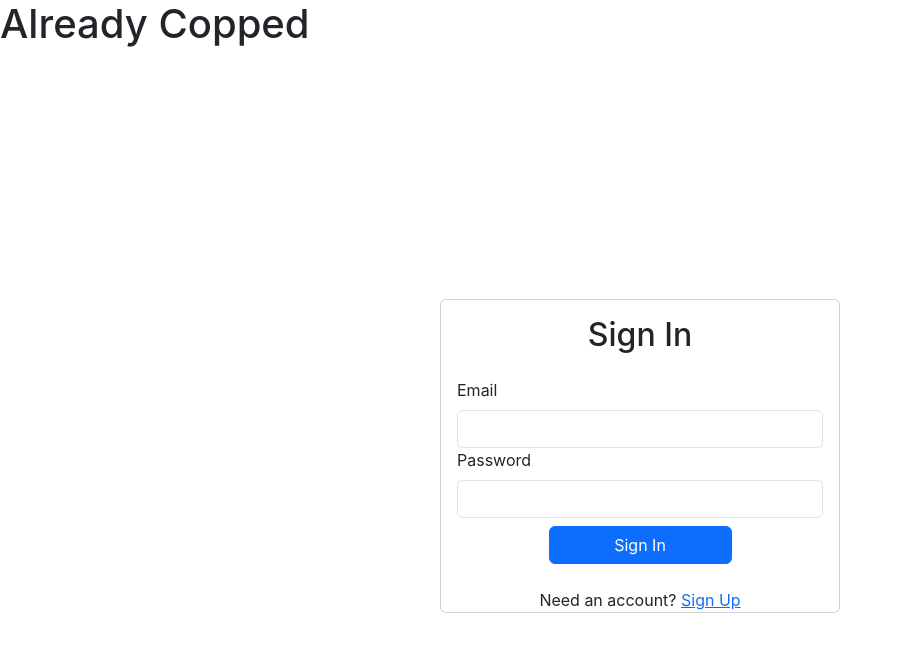
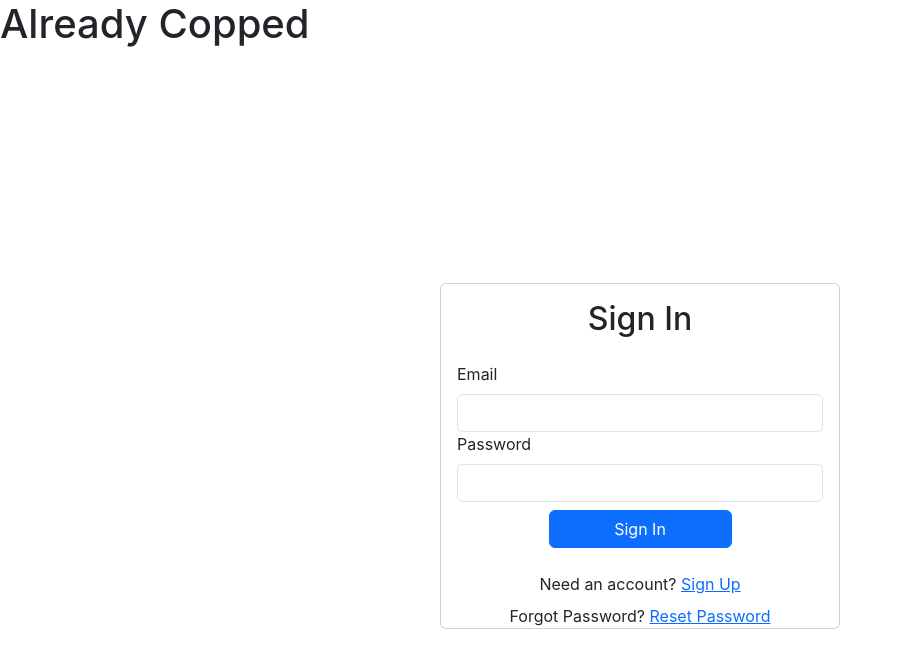
Before and after one commit to OLGON92/already-copped, a React (Create React App) app: page /signIn in a window 1280 px wide. Shown: the top 668 px of the page, without its empty margins (0-902 px from the left). Built offline with nearby package versions, Linux system fonts and the light colour scheme; no server answers.

Commit message:
add a div containing link to password reset

```diff
--- a/src/components/SignIn.js
+++ b/src/components/SignIn.js
@@ -63,6 +63,9 @@ const SignIn = () => {
         <div className="w-100 text-center mt-2">
           Need an account? <Link to="/signUp">Sign Up</Link>
         </div>
+        <div className="w-100 text-center mt-2">
+          Forgot Password? <Link to="/passwordreset">Reset Password</Link>
+        </div>
       </Card>
     </>
   );
```
